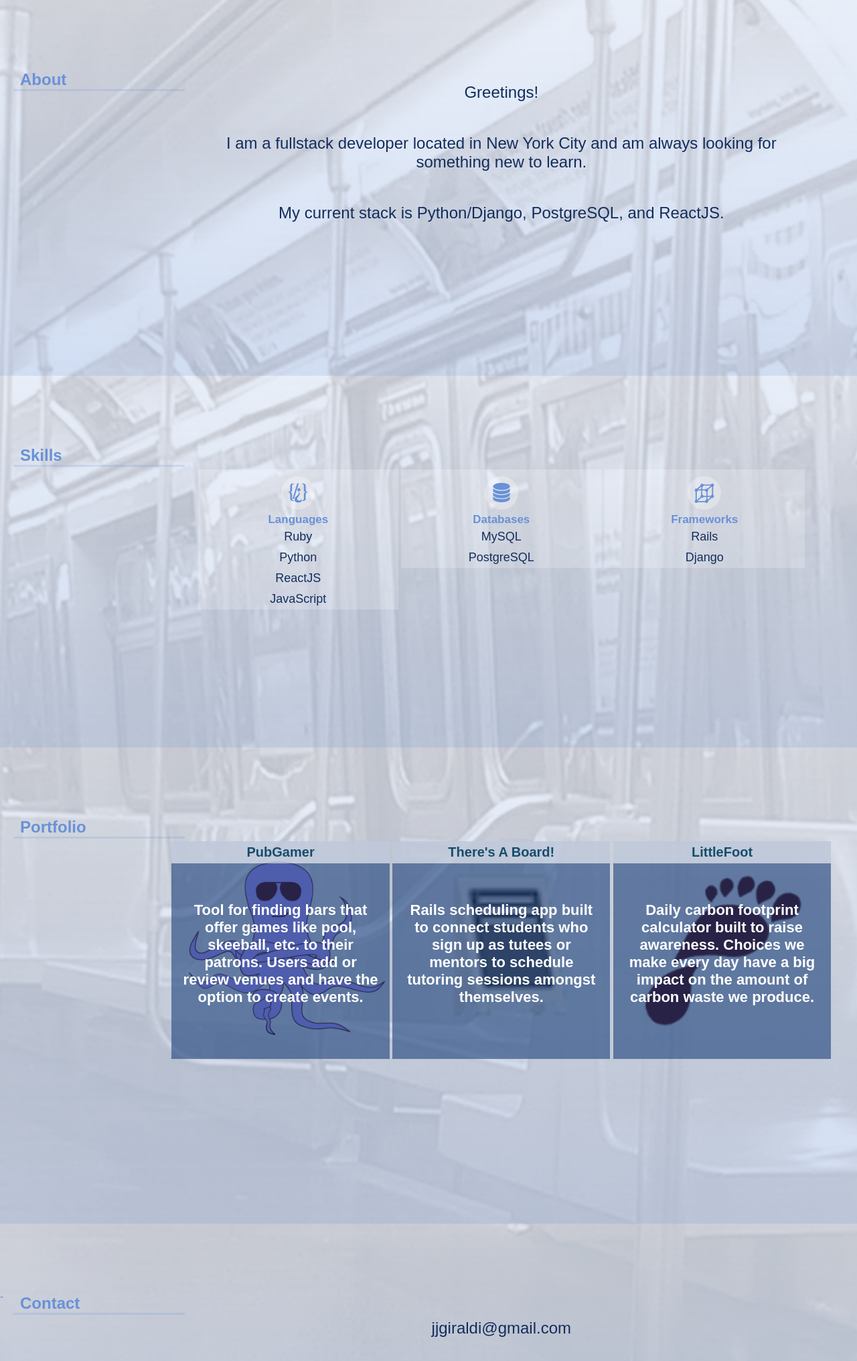
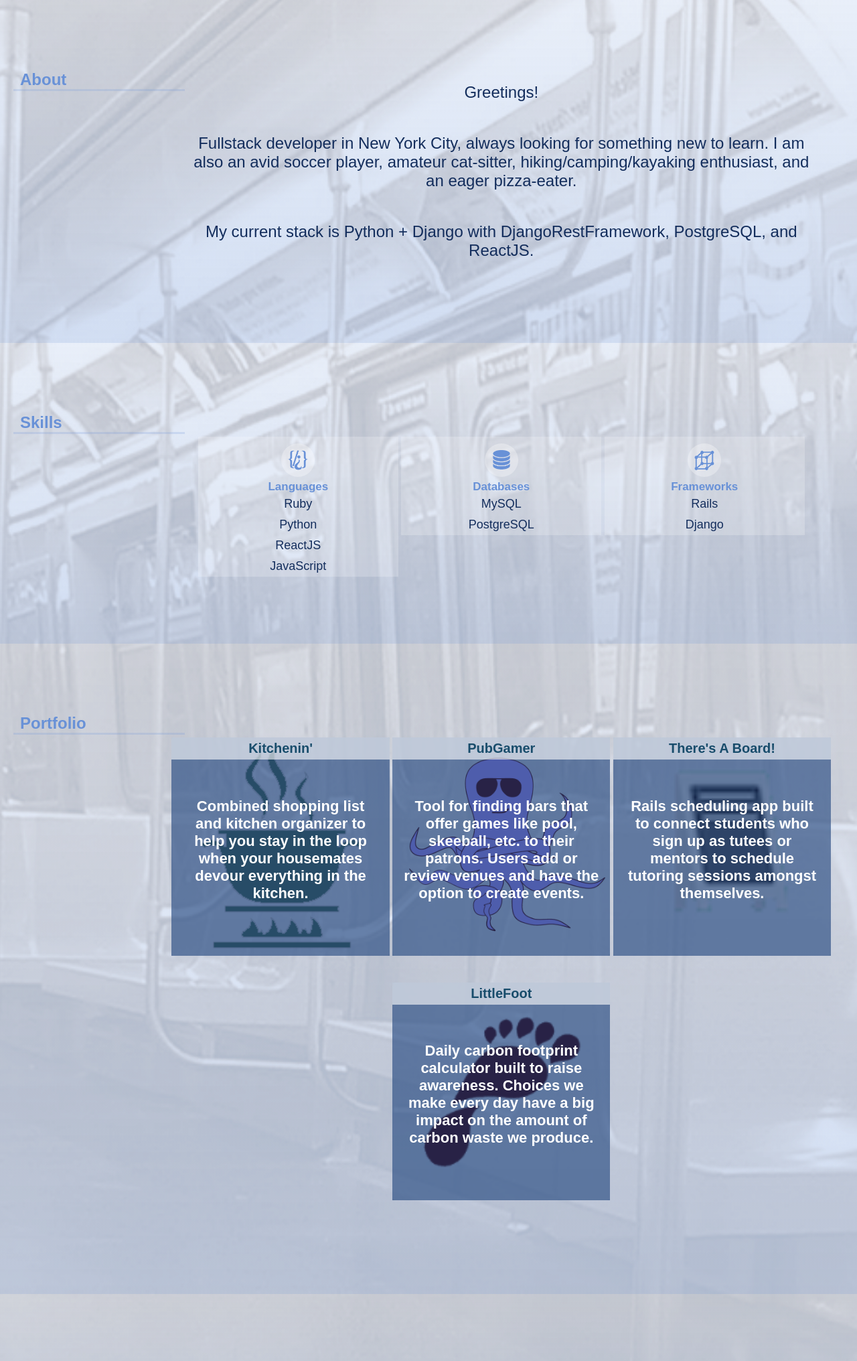
Before and after one commit to juli212/juli212.github.io, a PHP site: page / in a window 1280 px wide. Shown: the part 60-2092 px from the top of the page at 67% size. Run offline with PHP 8.4, Linux system fonts and the light colour scheme; some libraries are stand-ins or nearby versions.

Commit message:
add kitchenin to portfolio

```diff
--- a/index.html
+++ b/index.html
@@ -38,10 +38,10 @@
 					Greetings!
 				</p>
 				<p>
-					I am a fullstack developer located in New York City and am always looking for something new to learn.
+					Fullstack developer in New York City, always looking for something new to learn. I am also an avid soccer player, amateur cat-sitter, hiking/camping/kayaking enthusiast, and an eager pizza-eater.
 				</p>
 				<p>
-					My current stack is Python/Django, PostgreSQL, and ReactJS.
+					My current stack is Python + Django with DjangoRestFramework, PostgreSQL, and ReactJS.
 				</p>
 			</div>
 
@@ -85,7 +85,40 @@
 				<h2>Portfolio</h2>
 
 				<div class='project-box'>
-					<div class='project p1'>
+				<div class='project taphover p1'>
+					<div class='content'>
+						<h6>Kitchenin'</h6>
+						<div class='project-description'>
+							<p>
+								Combined shopping list and kitchen organizer to help you stay in the loop when your housemates devour everything in the kitchen.
+							</p>
+						</div>
+						<div class="project-icons">
+							<div class="project-icon">
+								<a class="taphover" title="Heroku" href="http://kitchenin.herokuapp.com/" >
+									<img src="imgs/kitchen.png" />
+								</a>
+							</div>
+							<div class="project-icon">
+								<a class="taphover" href="https://github.com/juli212/kitchenin" title="Github" >
+									<img src="imgs/github.png" >
+								</a>
+							</div>
+						</div>
+
+						<div class="project-bottom-icons">
+							<div class="bottom-icon">
+								<img title="Python/Django" src="imgs/pythondjango2.png" />
+							</div>
+							<div class="bottom-icon">
+								<img title="PostgreSQL" src="imgs/postgres2.png" />
+							</div>
+						</div>
+
+					</div>
+				</div>
+
+					<div class='project taphover p2'>
 						<div class='content'>
 							<h6>PubGamer</h6>
 							<div class='project-description'>
@@ -93,22 +126,33 @@
 									Tool for finding bars that offer games like pool, skeeball, etc. to their patrons. Users add or review venues and have the option to create events.
 								</p>
 							</div>
+
 							<div class="project-icons">
 								<div class="project-icon">
 									<a class="taphover" title="Heroku" href="http://pub-gamer.herokuapp.com/" >
-										<img src="imgs/octopus.png" >
+										<img src="imgs/octopus.png" />
 									</a>
 								</div>
 								<div class="project-icon">
 									<a class="taphover" href="https://github.com/juli212/pub_gamer" title="Github" >
-										<img src="imgs/github.png" >
+										<img src="imgs/github.png" />
 									</a>
 								</div>
 							</div>
+
+							<div class="project-bottom-icons">
+								<div class="bottom-icon">
+									<img title="Ruby on Rails" src="imgs/rubyrails2.png" />
+								</div>
+								<div class="bottom-icon">
+									<img title="PostgreSQL" src="imgs/postgres2.png" />
+								</div>
+							</div>
+
 						</div>
 					</div>
 
-					<div class='project p2'>
+					<div class='project taphover p3'>
 						<div class='content'>
 							<h6>There's A Board!</h6>
 							<div class='project-description'>
@@ -128,10 +172,20 @@
 									</a>
 								</div>
 							</div>
+
+							<div class="project-bottom-icons">
+								<div class="bottom-icon">
+									<img title="Ruby on Rails" src="imgs/rubyrails2.png" />
+								</div>
+								<div class="bottom-icon">
+									<img title="PostgreSQL" src="imgs/postgres2.png" />
+								</div>
+							</div>
+
 						</div>
 					</div>
 
-					<div class='project p3'>
+					<div class='project taphover p4'>
 						<div class='content'>
 							<h6>LittleFoot</h6>
 							<div class='project-description'>
@@ -146,6 +200,16 @@
 									</a>
 								</div>
 							</div>
+
+							<div class="project-bottom-icons">
+								<div class="bottom-icon">
+									<img title="Ruby on Rails" src="imgs/rubyrails2.png" />
+								</div>
+								<div class="bottom-icon">
+									<img title="PostgreSQL" src="imgs/postgres2.png" />
+								</div>
+							</div>
+
 						</div>
 					</div>
 				</div>
--- a/style.css
+++ b/style.css
@@ -379,21 +379,26 @@ header:hover .header-icon img {
 
 
 .p1 {
+	background: url('imgs/kitchen.png') no-repeat center;
+	background-size: contain;
+}
+
+.p2 {
 	background: url('imgs/octopus.png') no-repeat center;
 	background-size: contain;
 }
 
-.p2 {
+.p3 {
 	background: url('imgs/board.png') no-repeat center;
 	background-size: contain;
 }
 
-.p3 {
+.p4 {
 	background: url('imgs/foot.png') no-repeat center;
 	background-size: contain;
 }
 
-.p1, .p2, .p3 {
+.p1, .p2, .p3, .p4 {
 	background-color: rgba(255, 255, 255, 0.2);
 }
 
```
Also changed, not shown: other parts of style.css (+34 -5 lines).
